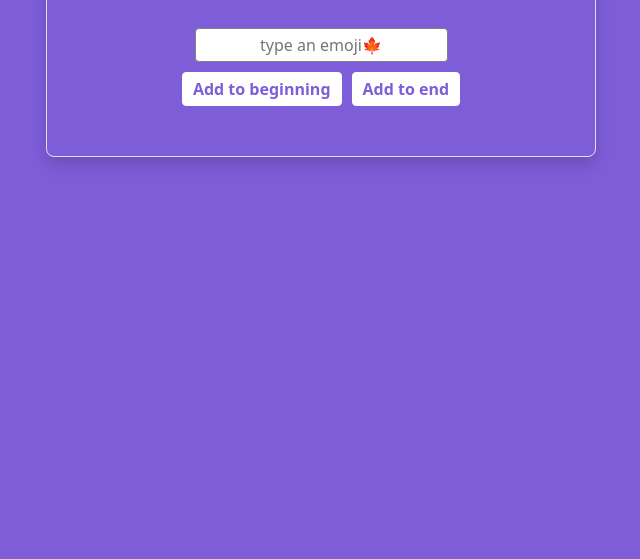
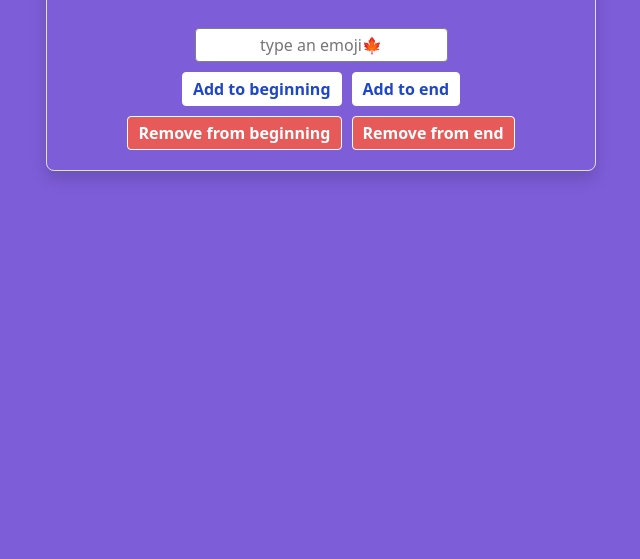
Before and after one commit to klezi10/emoji-app, a plain HTML site: page index.html in a window 1280 px wide. Shown: the part 241-800 px from the top of the page, without its empty margins (319-959 px from the left). Drawn offline with nearby package versions, Linux system fonts and the light colour scheme.

Commit message:
added remove enojis buttons

```diff
--- a/index.html
+++ b/index.html
@@ -22,6 +22,10 @@
         <button id="unshift-btn">Add to beginning</button>
         <button id="push-btn">Add to end</button>
       </div>
+      <div class="buttons-wrapper">
+        <button id="shift-btn">Remove from beginning</button>
+        <button id="pop-btn">Remove from end</button>
+      </div>
     </div>
     <script src="index.js"></script>
   </body>
--- a/styles.css
+++ b/styles.css
@@ -37,7 +37,7 @@ input {
 }
 
 .buttons-wrapper {
-  margin: 10px 0 40px;
+  margin: 10px 0;
   justify-content: center;
   display: flex;
 }
@@ -45,9 +45,15 @@ input {
 button {
   margin: 0 5px;
   background: white;
-  color: #7e5dd9;
+  color: #1d46ca;
   font-weight: bold;
   border: 1px solid white;
   border-radius: 4px;
   padding: 4px 10px;
 }
+
+#pop-btn,
+#shift-btn {
+  background: rgb(230, 90, 90);
+  color: white;
+}
```
